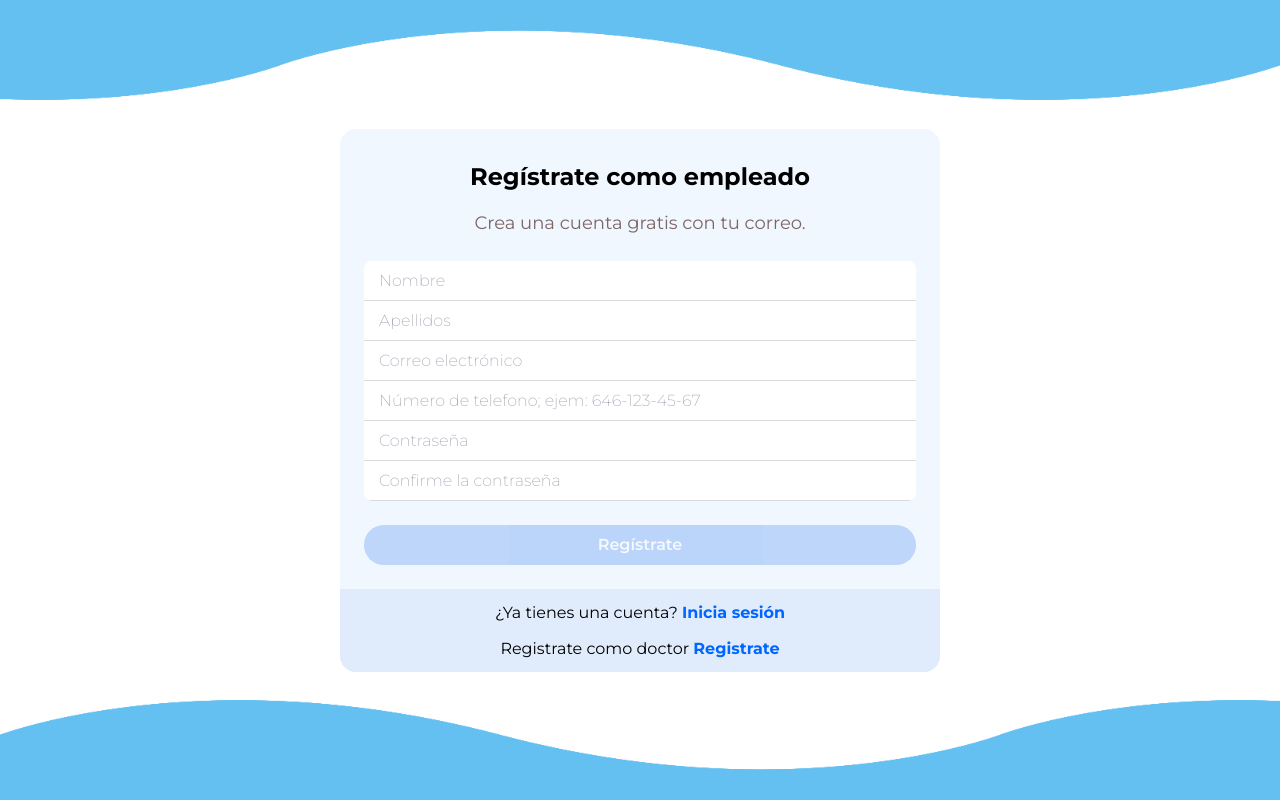
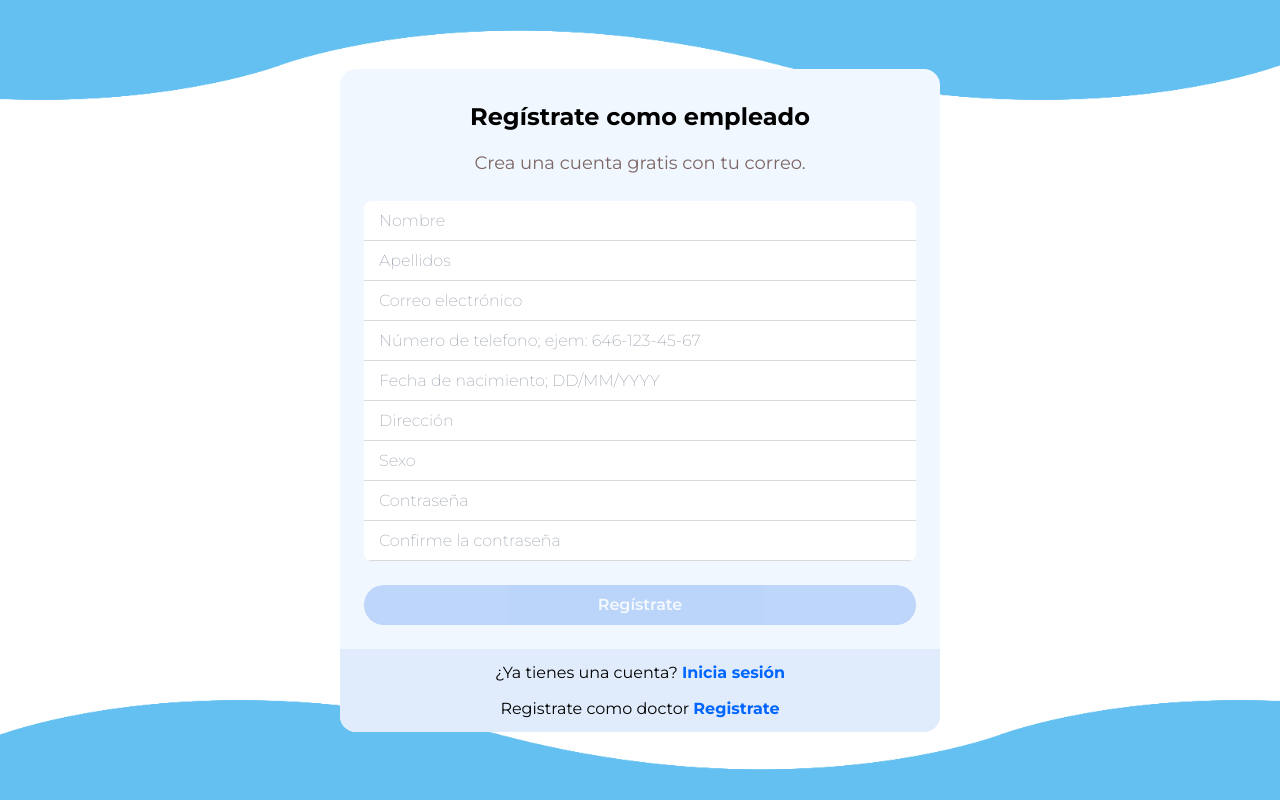
Before and after one commit to alanvviera/DentalSystem, a Next.js app: page /signup in a window 1280 px wide. Built offline with nearby package versions, Linux system fonts and the light colour scheme.

Commit message:
Added inputs dateBirhdat, place of study and sex

```diff
--- a/app/signup-doctor/page.tsx
+++ b/app/signup-doctor/page.tsx
@@ -24,8 +24,8 @@ function SignUpDoctor() {
         medicalLicense,
         address,
         dateBirthday,
-        gender,
-        state,
+        sex,
+        placeOfStudy,
         specialty
     } = useForm({
         email: "",
@@ -40,8 +40,8 @@ function SignUpDoctor() {
         medicalLicense: "",
         address: "",
         dateBirthday: "",
-        gender: "",
-        state: "",
+        sex: "",
+        placeOfStudy: "",
         specialty: ""
     });
 
@@ -81,8 +81,8 @@ function SignUpDoctor() {
             medicalLicense,
             address,
             dateBirthday,
-            gender,
-            state,
+            sex,
+            placeOfStudy,
             specialty
         });
 
@@ -198,19 +198,19 @@ function SignUpDoctor() {
                     />,
                     <CustomInput
                         type={"text"}
-                        placeholder={"Genero"}
-                        name={"gender"}
+                        placeholder={"Sexo"}
+                        name={"sex"}
                         formTextError={"Este campo no puede estar vació"}
                         onChange={onChange}
-                        value={gender}
+                        value={sex}
                         pattern={patternUser} />,
                     <CustomInput
                         type={"text"}
-                        placeholder={"Lugar de estado"}
-                        name={"state"}
+                        placeholder={"Lugar de estudio"}
+                        name={"placeOfStudy"}
                         formTextError={"Este campo no puede estar vació"}
                         onChange={onChange}
-                        value={state}
+                        value={placeOfStudy}
                         pattern={patternUser}
                     />,
                     <CustomInput
--- a/app/signup/page.tsx
+++ b/app/signup/page.tsx
@@ -4,7 +4,7 @@ import Background from "../../components/Background";
 import CustomForm from "../../components/form/CustomForm";
 import { CustomInput } from "../../components/form/CustomInput";
 import { CustomInputPassword } from "../../components/form/CustomInputPassword";
-import { patternEmail, patternNumberTel, patternPassword, patternUser } from "../../constants/formPattern";
+import { patternDate, patternEmail, patternNumberTel, patternPassword, patternUser } from "../../constants/formPattern";
 import { LoginAccount } from "../../components/signup/LoginAccount";
 import { CustomAlert } from "../../components/CustomAlert";
 
@@ -20,7 +20,10 @@ function SignUp() {
     showPasswordNotMatch,
     onChange,
     cleanFields,
+    address,
+    dateBirthday,
     numTel,
+    sex,
   } = useForm({
     email: "",
     password: "",
@@ -30,7 +33,10 @@ function SignUp() {
     showPassword: false,
     showConfirmPassword: false,
     showPasswordNotMatch: false,
-    numTel: ""
+    dateBirthday: "",
+    address: "",
+    numTel: "",
+    sex: ""
   });
 
   const toggleShowPassword = (name, value) => {
@@ -53,6 +59,17 @@ function SignUp() {
 
   async function onSubmit(e) {
     e.preventDefault();
+
+    console.log({
+      email,
+      password,
+      user,
+      lastName,
+      address,
+      dateBirthday,
+      numTel,
+      sex,
+    });
 
     if (password !== confirmPassword) {
       showMessageOfError(true);
@@ -142,6 +159,32 @@ function SignUp() {
             value={numTel}
             pattern={patternNumberTel}
           />,
+          <CustomInput
+            type={"text"}
+            placeholder={"Fecha de nacimiento; DD/MM/YYYY"}
+            name={"dateBirthday"}
+            formTextError={"Ingrese una fecha valida por favor"}
+            onChange={onChange}
+            value={dateBirthday}
+            pattern={patternDate}
+          />,
+          <CustomInput
+            type={"text"}
+            placeholder={"Dirección"}
+            name={"address"}
+            formTextError={"Este campo no puede estar vació"}
+            onChange={onChange}
+            value={address}
+            pattern={patternUser}
+          />,
+          <CustomInput
+            type={"text"}
+            placeholder={"Sexo"}
+            name={"sex"}
+            formTextError={"Este campo no puede estar vació"}
+            onChange={onChange}
+            value={sex}
+            pattern={patternUser} />,
           <CustomInputPassword
             showPassword={showPassword}
             name={"password"}
@@ -174,7 +217,7 @@ function SignUp() {
 
         bottomComponent={<div>
           <LoginAccount extraClass="pt-3 pb-3" />
-          <LoginAccount title="Registrate como doctor " subtile="Registrate" href="/signup-doctor"/>
+          <LoginAccount title="Registrate como doctor " subtile="Registrate" href="/signup-doctor" />
         </div>}
         topComponent={<CustomAlert
           showAlert={showPasswordNotMatch}
```
Lines whose indentation alone changed are shown as unchanged.
